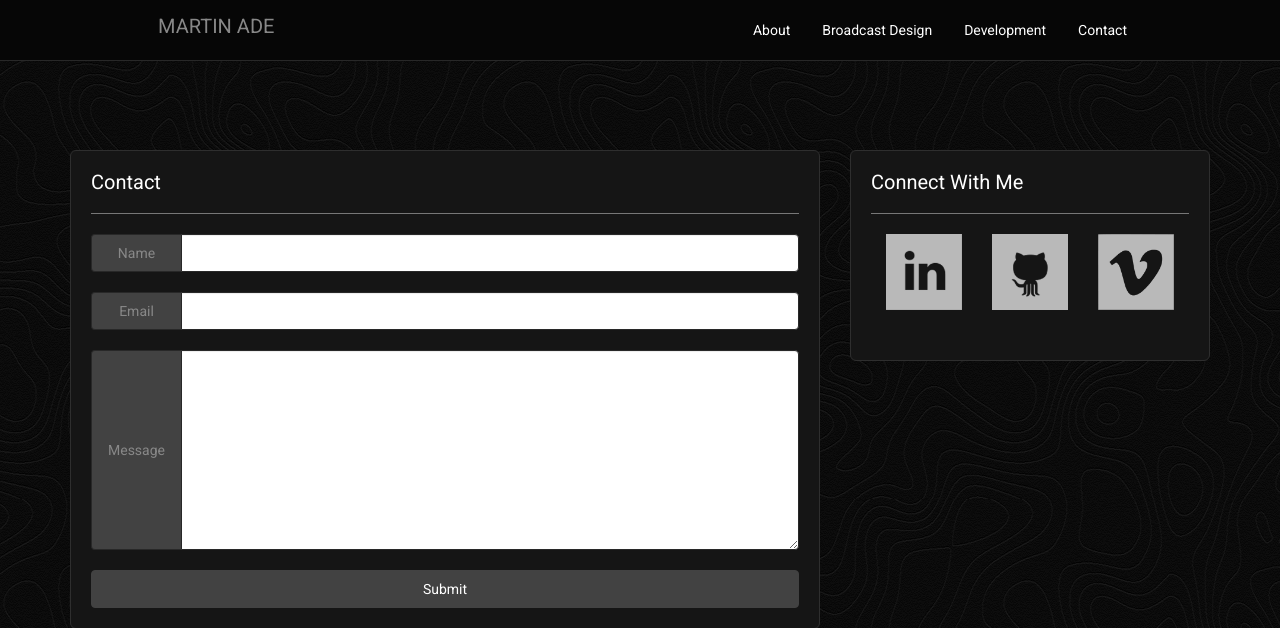
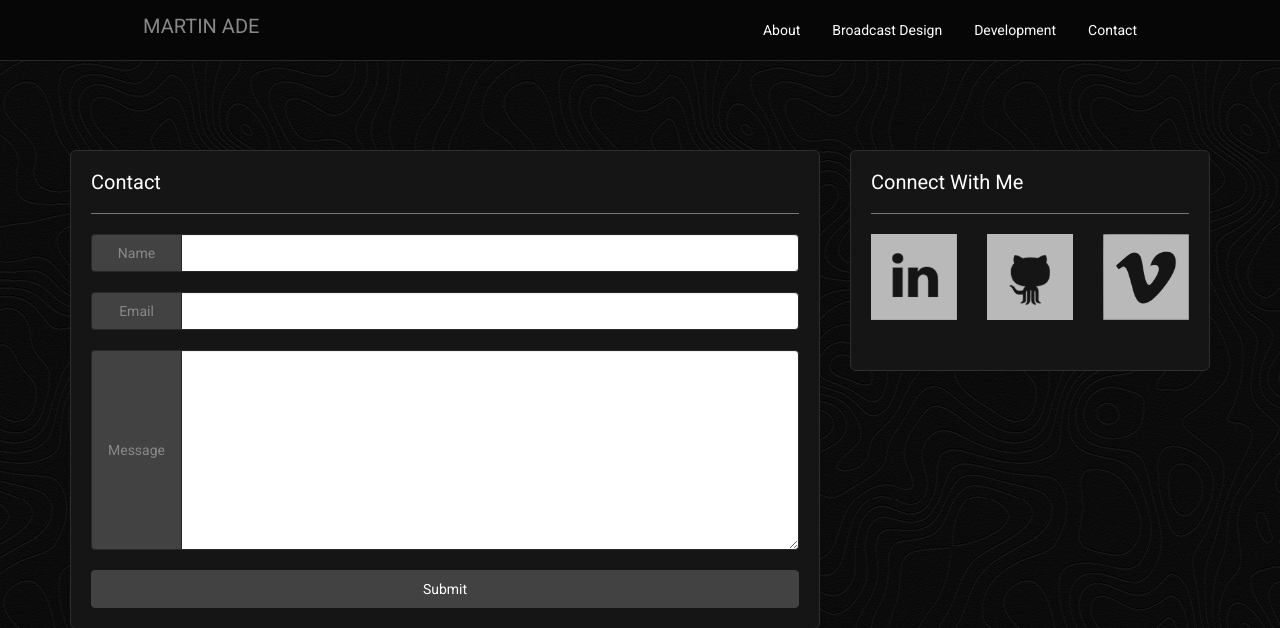
Before and after one commit to maade7/Bootstrap-Portfolio, a PHP site: page /contact.html in a window 1280 px wide. Shown: the top 628 px of the page. Run offline with PHP 8.4, Linux system fonts and the light colour scheme.

Commit message:
x1 added

```diff
--- a/assets/css/style.css
+++ b/assets/css/style.css
@@ -92,3 +92,10 @@ iframe {
     width: 100%;
     height: 490px;
 }
+
+.container-fluid {
+     margin-right: 0;
+     margin-left: 0;
+     padding-left: 0px;
+     padding-right: 0px;
+}
--- a/development.html
+++ b/development.html
@@ -51,7 +51,7 @@
                                          alt="hangman">
                         </a>
 
-                        <a href="#"><img class="img-responsive center-block image" id="225756197" data-toggle="modal"
+                        <a href="#"><img class="img-responsive center-block image" id="225890963" data-toggle="modal"
                                          data-target=".modal" src="assets/images/Pivot_FirstDraft%20(0-00-00-29).png"
                                          alt="hangman">
                         </a>
```
